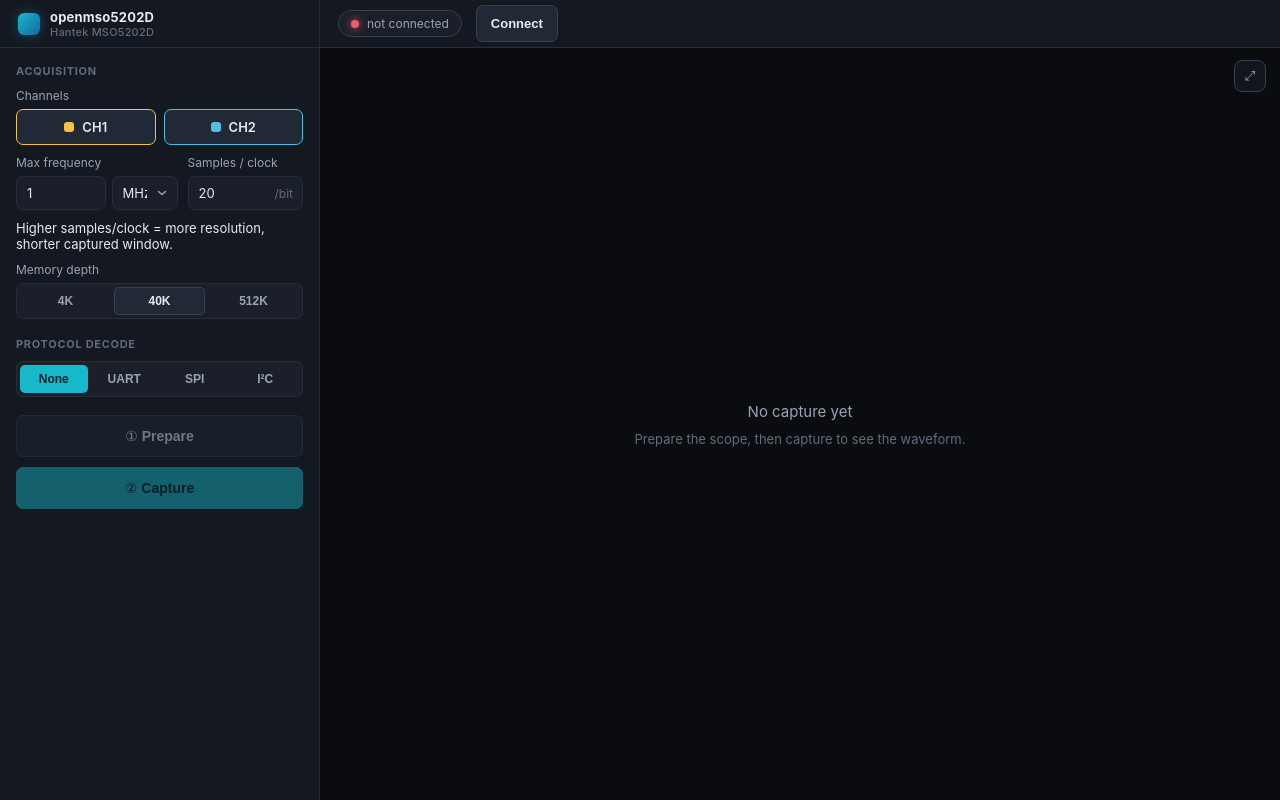
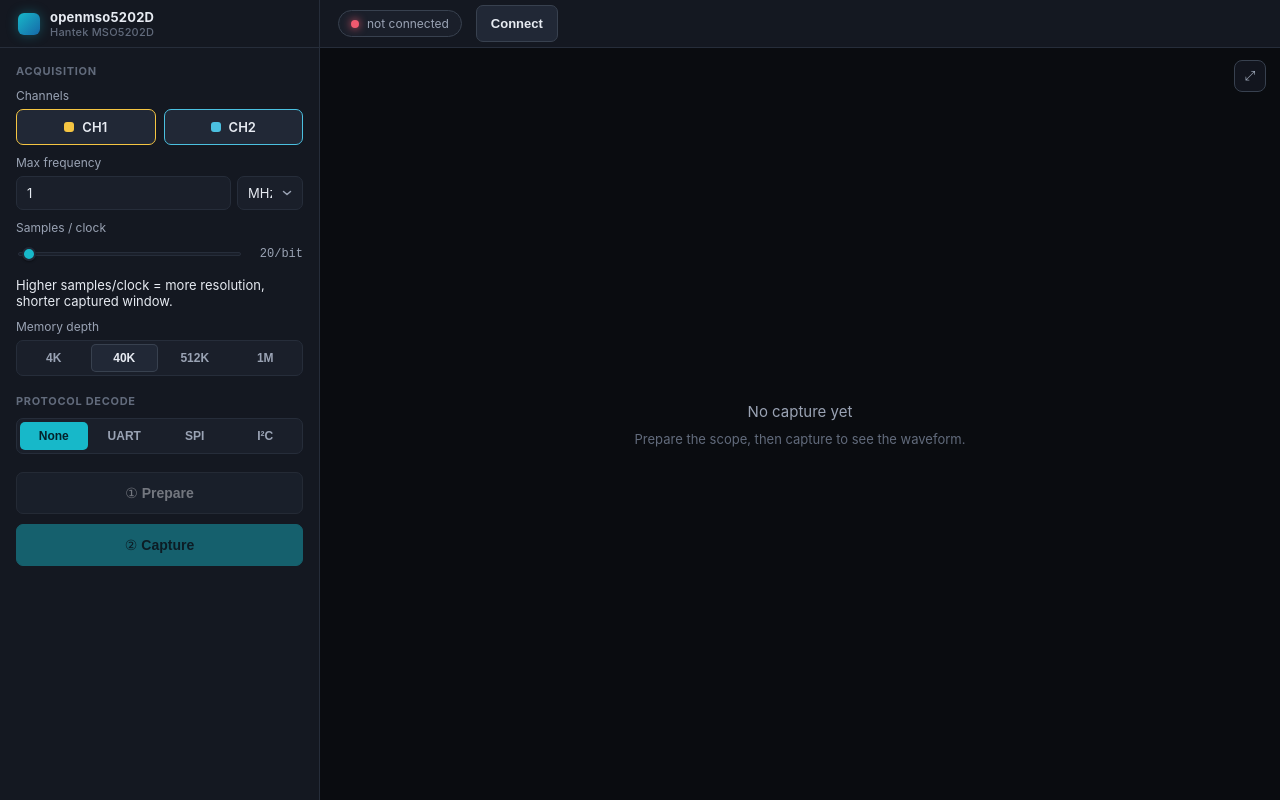
Before and after one commit to alexmuraru27/openmso5202D, a React (Vite) app in the folder frontend/: page / in a window 1280 px wide. Built offline with nearby package versions, Linux system fonts and the light colour scheme.

Commit message:
Draw byte slices

```diff
--- a/frontend/src/api.ts
+++ b/frontend/src/api.ts
@@ -5,7 +5,7 @@ import { invoke } from "@tauri-apps/api/core";
 import { listen, type UnlistenFn } from "@tauri-apps/api/event";
 
 export type Protocol = "none" | "uart" | "spi" | "i2c";
-export type Depth = "4k" | "40k" | "512k";
+export type Depth = "4k" | "40k" | "512k" | "1m";
 
 export interface CaptureConfig {
   channels: number[];
@@ -33,6 +33,8 @@ export interface DecodedItem {
   endS: number;
   text: string;
   kind: string;
+  /** Raw byte value for a byte/address event; absent for a bus marker. */
+  value?: number;
   channel: number;
 }
 
--- a/frontend/src/components/ControlPanel.tsx
+++ b/frontend/src/components/ControlPanel.tsx
@@ -12,7 +12,7 @@ interface Props {
   onCapture: () => void;
 }
 
-const DEPTHS: Depth[] = ["4k", "40k", "512k"];
+const DEPTHS: Depth[] = ["4k", "40k", "512k", "1m"];
 const PROTOCOLS: { id: Protocol; label: string }[] = [
   { id: "none", label: "None" },
   { id: "uart", label: "UART" },
@@ -35,7 +35,10 @@ export function ControlPanel(props: Props) {
     const next = has
       ? config.channels.filter((c) => c !== ch)
       : [...config.channels, ch].sort();
-    onChange({ channels: next });
+    const patch: Partial<CaptureConfig> = { channels: next };
+    // 1M memory depth is single-channel only, so adding a second channel drops it to 512K.
+    if (next.length > 1 && config.depth === "1m") patch.depth = "512k";
+    onChange(patch);
   };
 
   const lines = LINES[config.protocol];
@@ -113,26 +116,26 @@ function Acquisition({
         </div>
       </div>
 
-      <div className="field-row">
-        <div className="field" style={{ flex: 1.4 }}>
+      <div className="field">
         <span className="name">Max frequency</span>
         <FrequencyInput
           hz={config.maxFreqHz}
           onChange={(hz) => onChange({ maxFreqHz: hz })}
         />
       </div>
-        <div className="field" style={{ flex: 1 }}>
+
+      <div className="field">
         <span className="name">Samples / clock</span>
-          <div className="input-suffix">
+        <div className="slider-row">
           <input
-              type="number"
+            type="range"
             min={4}
-              max={500}
+            max={1000}
+            step={1}
             value={config.samplesPerCycle}
             onChange={(e) => onChange({ samplesPerCycle: Number(e.target.value) })}
           />
-            <span className="suffix">/bit</span>
-          </div>
+          <span className="slider-val">{config.samplesPerCycle}/bit</span>
         </div>
       </div>
       <span className="hint">Higher samples/clock = more resolution, shorter captured window.</span>
@@ -140,16 +143,26 @@ function Acquisition({
       <div className="field">
         <span className="name">Memory depth</span>
         <div className="segmented">
-          {DEPTHS.map((d) => (
+          {DEPTHS.map((d) => {
+            // 1M uses the whole acquisition memory, so it is available only with a single
+            // channel — disable it (and explain) while both channels are on.
+            const disabled = d === "1m" && config.channels.length !== 1;
+            return (
               <button
                 key={d}
                 className={config.depth === d ? "active" : ""}
+                disabled={disabled}
+                title={disabled ? "1M is single-channel only" : undefined}
                 onClick={() => onChange({ depth: d })}
               >
                 {d.toUpperCase()}
               </button>
-          ))}
+            );
+          })}
         </div>
+        {config.depth === "1m" && (
+          <span className="hint">1M uses full memory — single channel only.</span>
+        )}
       </div>
     </div>
   );
@@ -164,6 +177,21 @@ function Decoder({
   onChange: (patch: Partial<CaptureConfig>) => void;
   lines: { clock?: string; data?: string };
 }) {
+  // Assigning a line to the channel the OTHER line is on swaps them, so clock and data stay
+  // distinct yet can be freely switched between CH1 and CH2.
+  const setClock = (ch: number) =>
+    onChange(
+      ch === config.dataChannel
+        ? { clockChannel: ch, dataChannel: config.clockChannel }
+        : { clockChannel: ch },
+    );
+  const setData = (ch: number) =>
+    onChange(
+      ch === config.clockChannel
+        ? { dataChannel: ch, clockChannel: config.dataChannel }
+        : { dataChannel: ch },
+    );
+
   return (
     <div className="group">
       <div className="label">Protocol decode</div>
@@ -180,35 +208,23 @@ function Decoder({
       </div>
 
       {lines.clock && (
-        <ChannelPicker
-          name={lines.clock}
-          value={config.clockChannel}
-          other={config.dataChannel}
-          onChange={(ch) => onChange({ clockChannel: ch })}
-        />
+        <ChannelPicker name={lines.clock} value={config.clockChannel} onChange={setClock} />
       )}
       {lines.data && (
-        <ChannelPicker
-          name={lines.data}
-          value={config.dataChannel}
-          other={config.clockChannel}
-          onChange={(ch) => onChange({ dataChannel: ch })}
-        />
+        <ChannelPicker name={lines.data} value={config.dataChannel} onChange={setData} />
       )}
     </div>
   );
 }
 
-/** Assign a protocol line to a physical channel, blocking a clash with `other`. */
+/** Assign a protocol line to a physical channel. */
 function ChannelPicker({
   name,
   value,
-  other,
   onChange,
 }: {
   name: string;
   value?: number;
-  other?: number;
   onChange: (ch: number) => void;
 }) {
   return (
@@ -219,8 +235,6 @@ function ChannelPicker({
           <button
             key={ch}
             className={value === ch ? "active" : ""}
-            disabled={other === ch}
-            title={other === ch ? "already used by the other line" : undefined}
             onClick={() => onChange(ch)}
           >
             CH{ch}
--- a/frontend/src/theme.css
+++ b/frontend/src/theme.css
@@ -319,6 +319,66 @@ select option {
   padding-right: 42px;
 }
 
+/* range slider */
+.slider-row {
+  display: flex;
+  align-items: center;
+  gap: 12px;
+}
+.slider-val {
+  min-width: 48px;
+  text-align: right;
+  font-family: ui-monospace, monospace;
+  font-variant-numeric: tabular-nums;
+  font-size: 12px;
+  color: var(--text-dim);
+}
+input[type="range"] {
+  flex: 1;
+  width: 100%;
+  appearance: none;
+  -webkit-appearance: none;
+  height: 22px;
+  padding: 0;
+  border: 0;
+  background: transparent;
+  cursor: pointer;
+}
+input[type="range"]:focus {
+  outline: none;
+  box-shadow: none;
+}
+input[type="range"]::-webkit-slider-runnable-track {
+  height: 4px;
+  border-radius: 3px;
+  background: var(--bg-panel-2);
+  border: 1px solid var(--border);
+}
+input[type="range"]::-moz-range-track {
+  height: 4px;
+  border-radius: 3px;
+  background: var(--bg-panel-2);
+  border: 1px solid var(--border);
+}
+input[type="range"]::-webkit-slider-thumb {
+  -webkit-appearance: none;
+  appearance: none;
+  width: 14px;
+  height: 14px;
+  margin-top: -6px;
+  border-radius: 50%;
+  background: var(--accent);
+  border: 2px solid var(--bg-elevated);
+  box-shadow: 0 1px 2px rgba(0, 0, 0, 0.4);
+}
+input[type="range"]::-moz-range-thumb {
+  width: 14px;
+  height: 14px;
+  border-radius: 50%;
+  background: var(--accent);
+  border: 2px solid var(--bg-elevated);
+}
+
 /* --- buttons -------------------------------------------------------------- */
 
 .btn {
--- a/frontend/src/theme.ts
+++ b/frontend/src/theme.ts
@@ -12,6 +12,10 @@ export const COLORS = {
   decodeInk: "#22131a",
   decodeSub: "#c0c6d2",
   cursor: "#17b8c9",
+  // Byte-slice guides: boundary lines dropped from each decoded byte onto the waveform,
+  // and a faint alternating fill so adjacent byte slices read apart.
+  byteGuide: "#ffafc22f",
+  byteGuideFill: "rgba(202, 79, 255, 0.09)",
 };
 
 /** Trace colour for a channel. */
```
Also changed, not shown: frontend/src/components/WaveformView.tsx (+115 -14 lines), 1 other file (tests, documents, lock files or other folders). Lines whose indentation alone changed are shown as unchanged.
